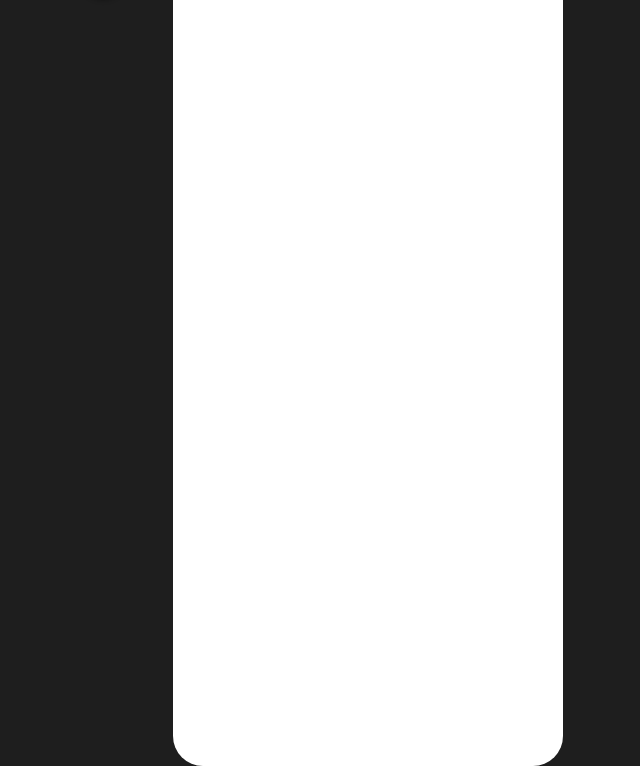
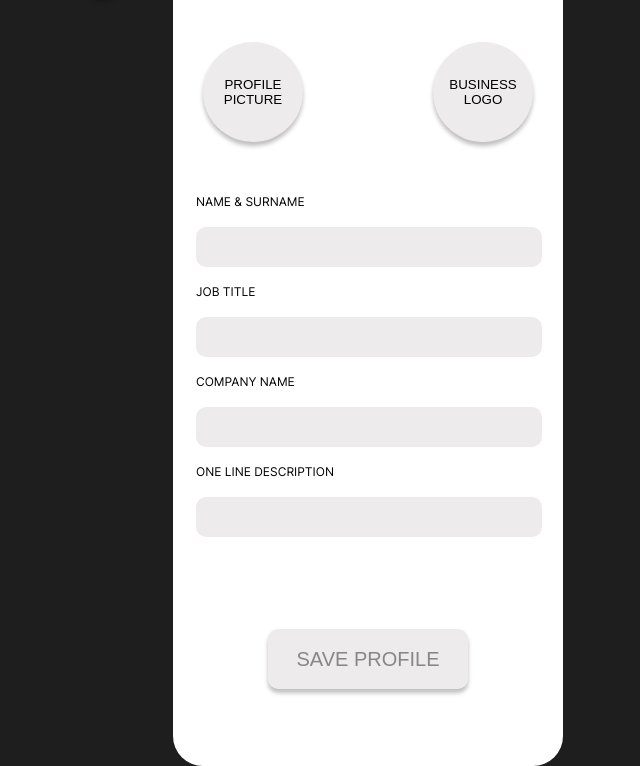
Before and after one commit to feldeh/digital-card, a plain HTML site: page common/form.html in a window 1280 px wide. Shown: the part 78-844 px from the top of the page, without its empty margins (272-912 px from the left). Drawn offline with Linux system fonts and the light colour scheme.

Commit message:
add form

```diff
--- a/common/form.html
+++ b/common/form.html
@@ -17,6 +17,20 @@
                 <p class="title">Edit profile</p>
                 <button id="profile-btn" onclick="window.location='../index.html'"></button>
             </div>
+            <div class="upload-img">
+                <button class="upload-img-btn">Profile picture</button><button class="upload-img-btn">Business
+                    logo</button>
+            </div>
+            <form action="" id="profile-form"> <label for="name">Name & surname</label><br>
+                <input type="text" id="name" name="name" value=""><br>
+                <label for="job-title">Job title</label><br>
+                <input type="text" id="job-title" name="job-title" value=""><br>
+                <label for="company-name">Company name</label><br>
+                <input type="text" id="company-name" name="company-name" value=""><br>
+                <label for="one-line">One line description</label><br>
+                <input type="text" id="one-line" name="one-line" value=""><br>
+            </form>
+            <button type="submit" form="profile-form" id="save-btn">Save profile</button>
         </div>
     </body>
 </body>
--- a/css/style.css
+++ b/css/style.css
@@ -206,3 +206,52 @@ body {
   background-position: center;
   box-shadow: 0px 4px 4px rgba(0, 0, 0, 0.25);
 }
+
+.upload-img-btn {
+  width: 100px;
+  height: 100px;
+  background-color: #edebeb;
+  border: solid 0px;
+  border-radius: 70%;
+  text-transform: uppercase;
+  box-shadow: 0px 4px 4px rgba(0, 0, 0, 0.25);
+}
+
+.upload-img {
+  display: flex;
+  justify-content: space-between;
+  margin: 60px 30px 50px;
+}
+
+#profile-form {
+  display: flex;
+  flex-direction: column;
+  margin: 0px 23px 0px;
+}
+
+#profile-form label {
+  text-transform: uppercase;
+  line-height: 20px;
+}
+
+#profile-form input {
+  width: 346px;
+  height: 40px;
+  background: #edebeb;
+  border-radius: 10px;
+  border: solid 0px;
+}
+
+#save-btn {
+  width: 200px;
+  height: 60px;
+  background-color: #edebeb;
+  box-shadow: 0px 4px 4px rgba(0, 0, 0, 0.25);
+  border: solid 0px;
+  border-radius: 10px;
+  margin: auto;
+  font-size: 20px;
+  line-height: 24px;
+  text-transform: uppercase;
+  color: #878787;
+}
```
